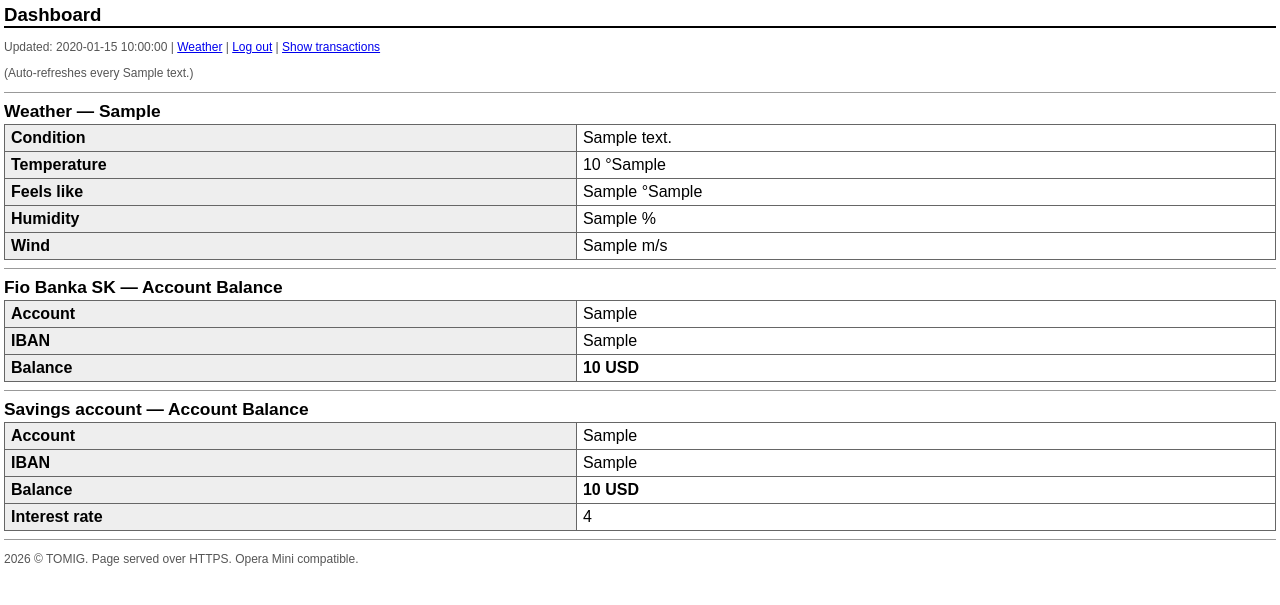
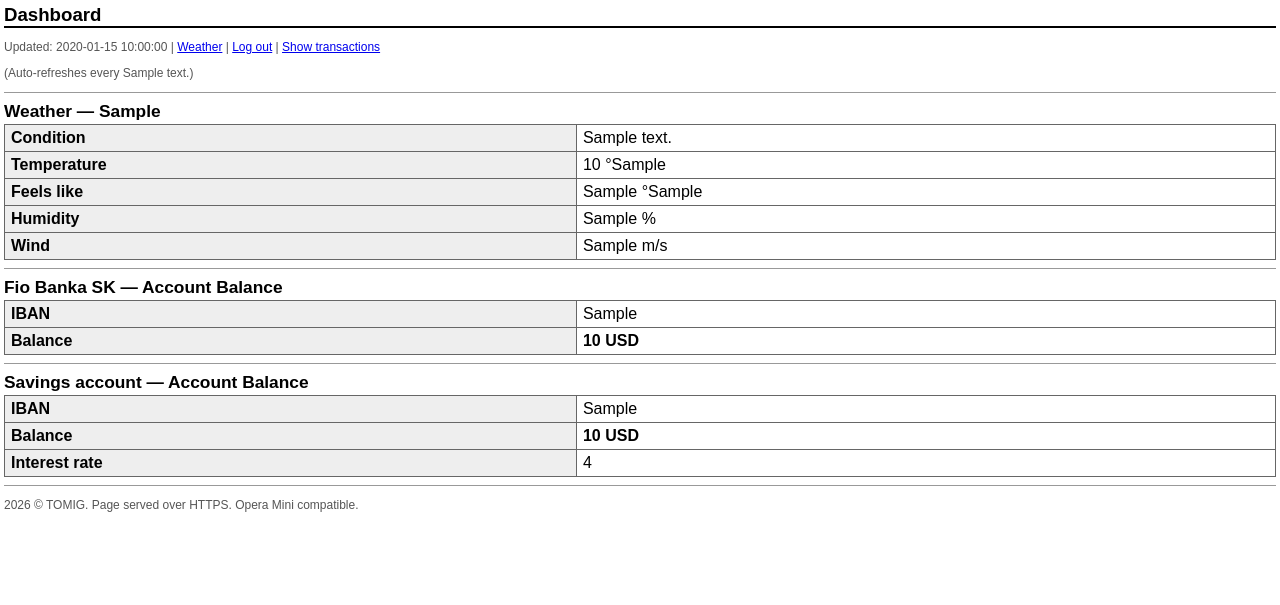
Before and after one commit to tgmitro/poc, a Flask app: template templates/dashboard.html in a window 1280 px wide. Shown: the top 605 px of the page. Run offline with Flask 3, Linux system fonts and the light colour scheme; the template is opened without the code that fills it: most values are stand-ins (such as "Sample title", 1, 10 or a date in 2020).

Commit message:
removed account row from bank and savings tables in dashboard template

```diff
--- a/templates/dashboard.html
+++ b/templates/dashboard.html
@@ -56,7 +56,6 @@
   <p class="error">Bank unavailable: {{ bank_error }}</p>
 {% else %}
 <table>
-  <tr><td class="label">Account</td><td>{{ bank_account }}</td></tr>
   <tr><td class="label">IBAN</td><td>{{ bank_iban }}</td></tr>
   <tr><td class="label">Balance</td><td><b>{{ bank_balance }} {{ bank_currency }}</b></td></tr>
 </table>
@@ -92,7 +91,6 @@
   <p class="error">Savings unavailable: {{ savings_error }}</p>
 {% else %}
 <table>
-  <tr><td class="label">Account</td><td>{{ savings_account }}</td></tr>
   <tr><td class="label">IBAN</td><td>{{ savings_iban }}</td></tr>
   <tr><td class="label">Balance</td><td><b>{{ savings_balance }} {{ savings_currency }}</b></td></tr>
   <tr><td class="label">Interest rate</td><td>{{ savings_interest_rate }}</td></tr>
```
